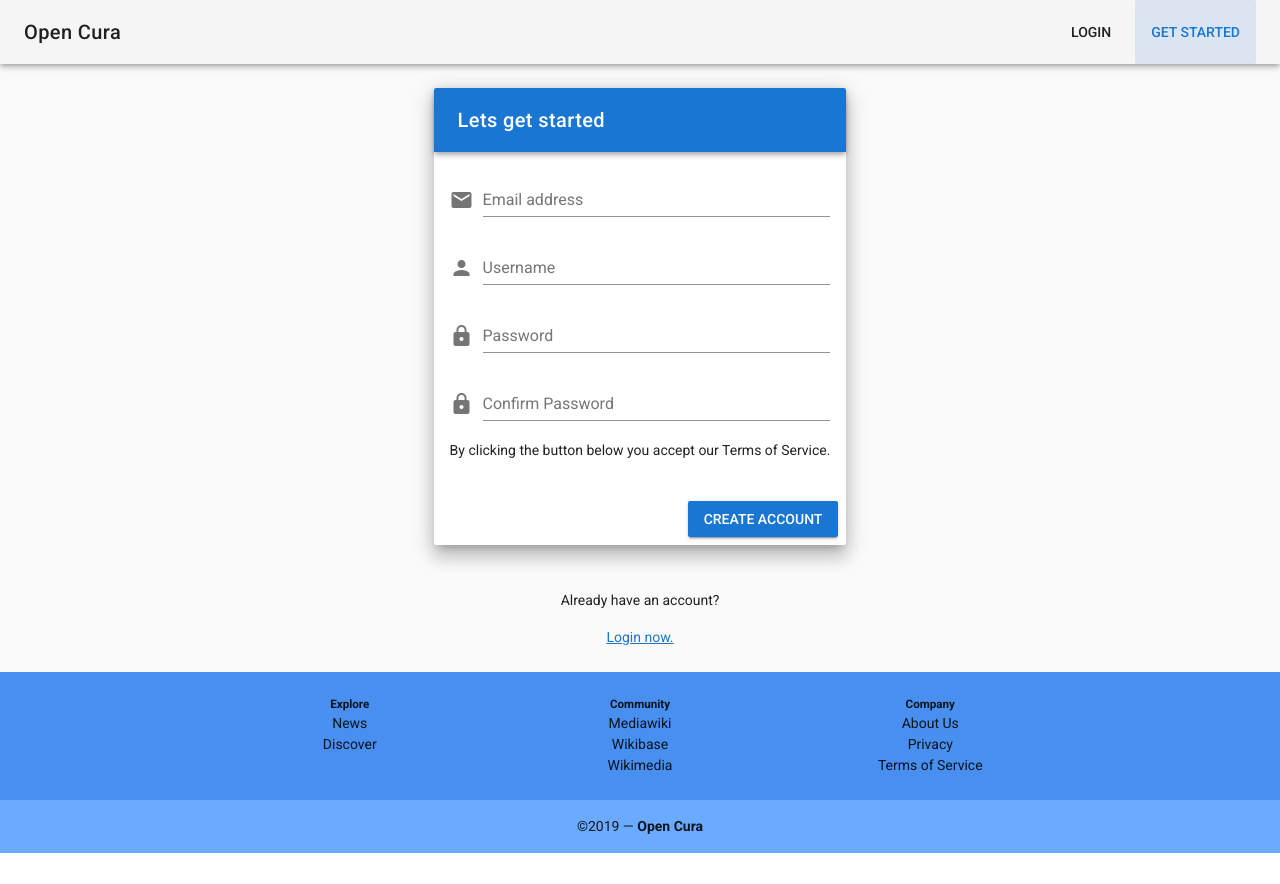
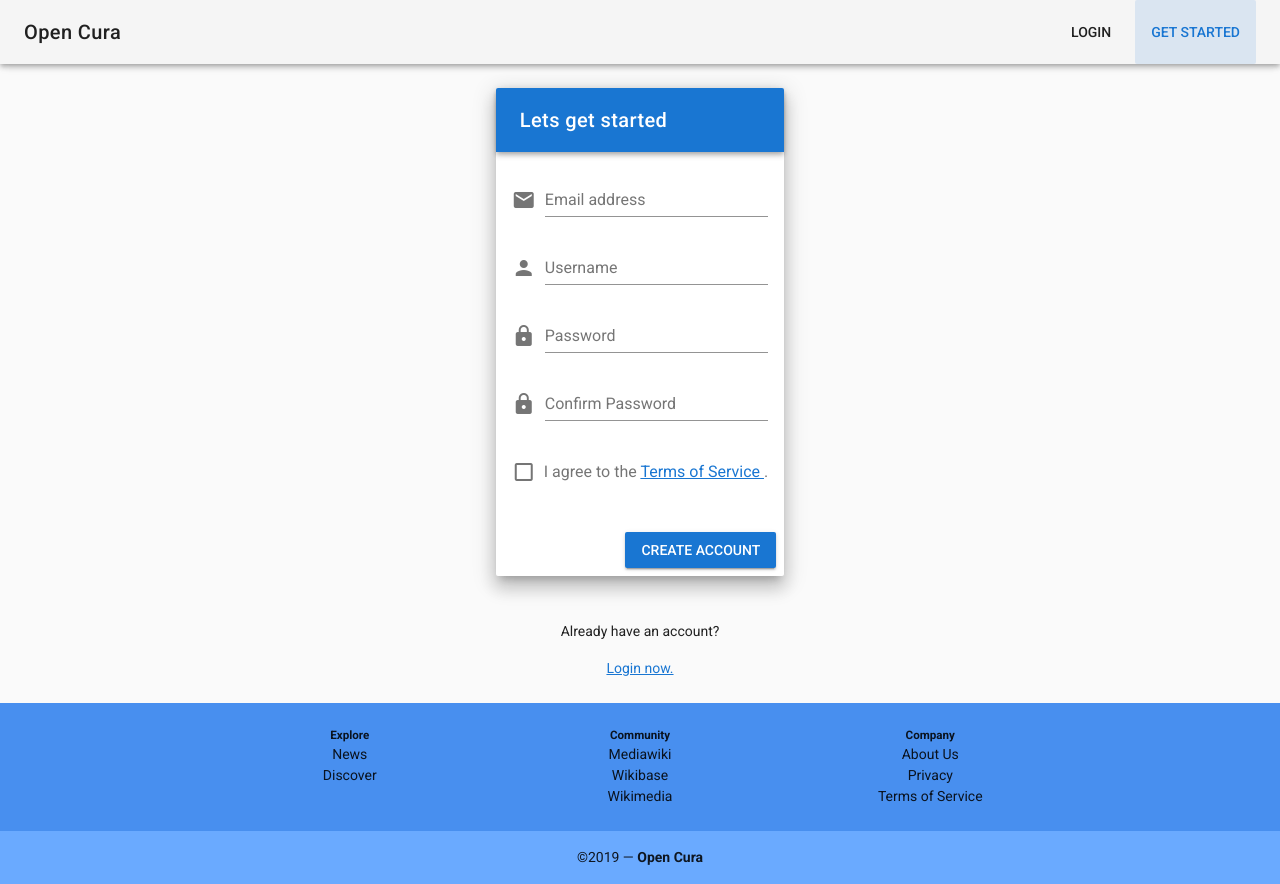
Before and after one commit to wbstack/ui, a Vue app in the folder src/: page /create-account in a window 1280 px wide. Before the commit the page ends 853 px from the top, so only its background shows below. Built offline with nearby package versions, Linux system fonts and the light colour scheme; no server answers.

Commit message:
ui, nice terms of service for registration

```diff
--- a/src/src/components/CreateAccount.vue
+++ b/src/src/components/CreateAccount.vue
@@ -55,7 +55,32 @@
                     :disabled="inFlight"
                     :error-messages="error['inputPasswordConfirmation']"
                     />
-                    <p>By clicking the button below you accept our Terms of Service.</p>
+                    <v-checkbox
+                    required
+                    v-model="terms"
+                    :disabled="inFlight"
+                    :error-messages="error['terms']"
+                    >
+                      <template v-slot:label>
+                        <div>
+                          I agree to the
+                          <v-tooltip bottom>
+                            <template v-slot:activator="{ on }">
+                              <a
+                                target="_blank"
+                                href="/terms-of-service"
+                                @click.stop
+                                v-on="on"
+                              >
+                                Terms of Service
+                              </a>
+                            </template>
+                            Opens in new window
+                          </v-tooltip>
+                          .
+                        </div>
+                      </template>
+                    </v-checkbox>
                   </v-form>
                 </v-card-text>
                 <v-card-actions>
@@ -95,7 +120,9 @@ export default {
       email: '',
       password: '',
       passwordConfirmation: '',
-      error: false,
+      terms: false,
+      hasError: false,
+      error: [],
       inFlight: false
     }
   },
@@ -107,29 +134,45 @@ export default {
   },
   methods: {
     resetErrorState () {
+      this.hasError = false
       this.error = []
     },
     setGeneralErrorState (error = 'Something went wrong.') {
       this.resetErrorState()
+      this.hasError = true
       this.error['inputEmail'] = error
       this.error['inputUsername'] = error
       this.error['inputPassword'] = error
       this.error['inputPasswordConfirmation'] = error
+      this.error['terms'] = error
       this.inFlight = false
     },
     createaccount () {
+      // Request is processing
+      this.inFlight = true
+
       // Reset errors
-      this.error = false
-      this.inFlight = true
+      this.resetErrorState()
+
+      // Check for the terms
+      if(this.terms == false){
+        this.hasError = true;
+        this.error['terms'] = 'You must accept the Terms of Service.'
+      }
 
       // Check for matching confirmed password
       if (this.password !== this.passwordConfirmation) {
-        this.error = []
+        this.hasError = true;
         this.error['inputPassword'] = 'Passwords do not match.'
         this.error['inputPasswordConfirmation'] = 'Passwords do not match.'
+      }
+
+      // If the error are not empty then dont submit the request
+      if(this.hasError){
         this.inFlight = false
         return
       }
+
       // TODO once emailing is setup add emailVerificationRequired option to user model in model-config.json
       this.$http.post(
         '/user/register',
@@ -155,12 +198,14 @@ export default {
     createFailed (error) {
       this.resetErrorState()
       if (error.response.data.email) {
+        this.hasError = true
         this.error['inputEmail'] = error.response.data.email[0]
       }
       if (error.response.data.username) {
+        this.hasError = true
         this.error['inputUsername'] = error.response.data.username[0]
       }
-      if (!this.error) {
+      if (!this.hasError) {
         this.setGeneralErrorState()
       }
       this.$store.dispatch('logout')
--- a/src/src/components/CreateWiki.vue
+++ b/src/src/components/CreateWiki.vue
@@ -38,7 +38,12 @@
                   />
 
                   <h3>Terms of Service</h3>
-                  <v-checkbox v-model="terms">
+                  <v-checkbox
+                  required
+                  v-model="terms"
+                  :disabled="inFlight"
+                  :error-messages="error"
+                  >
                     <template v-slot:label>
                       <div>
                         I agree to the
```
